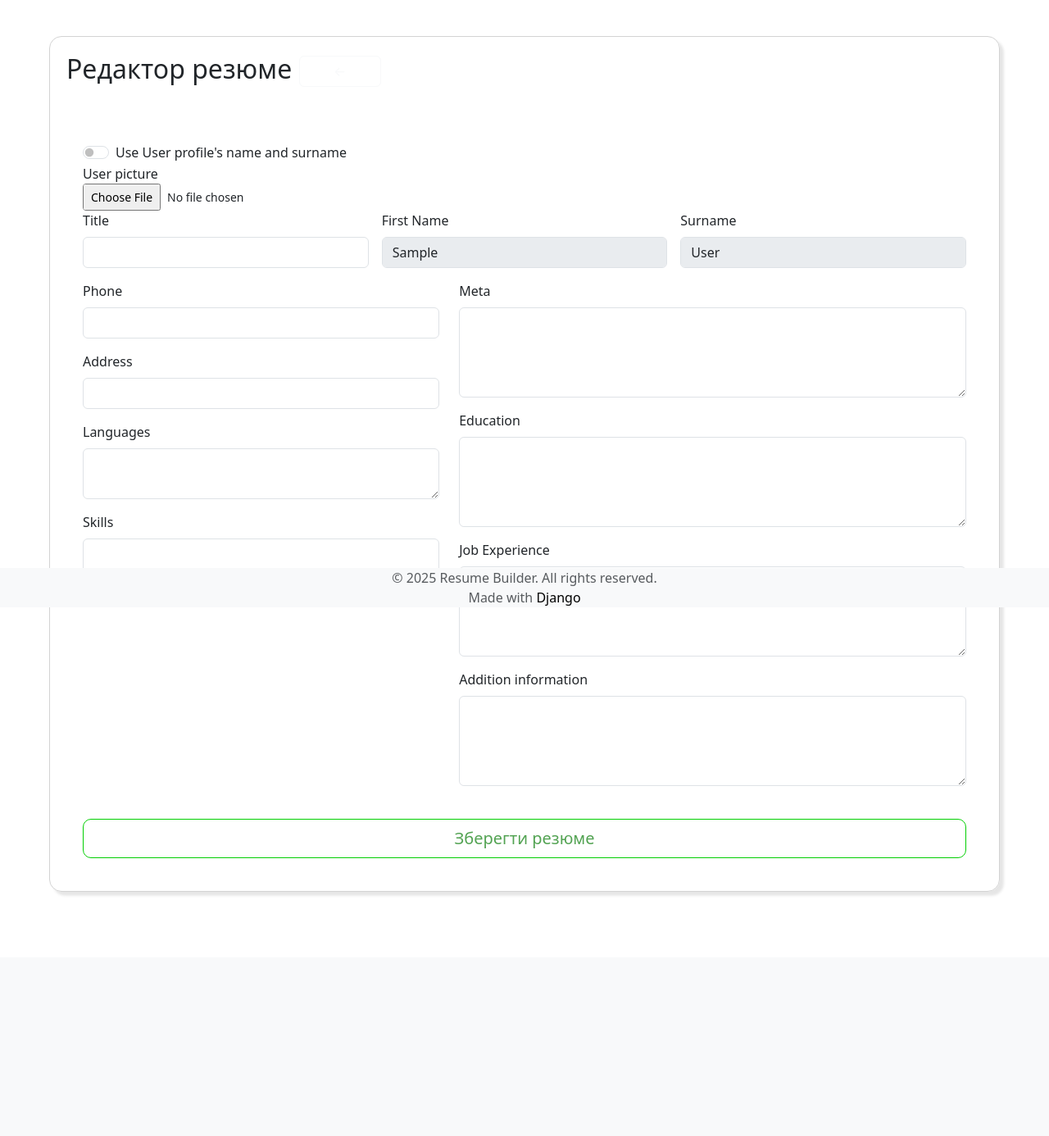
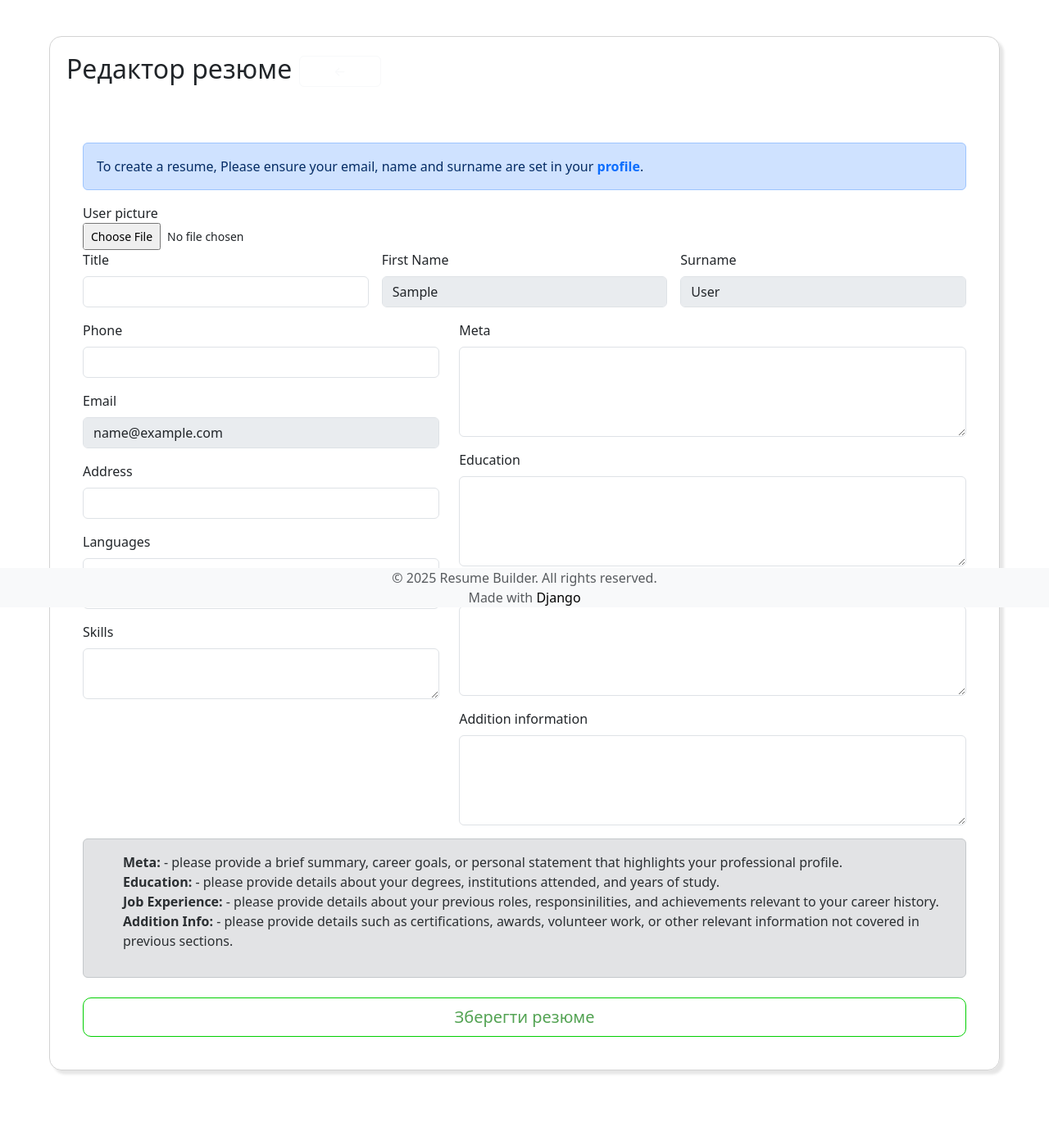
Before and after one commit to Rocer23/Resume, a Django app: page /create-resume/ in a window 1280 px wide. Shown: the part 59-1445 px from the top of the page at 82% size. Before the commit the page ends 1151 px from the top, so only its background shows below. Run offline with Django 5.2, Linux system fonts and the light colour scheme; the visitor is signed in with stand-in values (Sample User, id 1).

Commit message:
Update from 26.07.2025

```diff
--- a/core/urls.py
+++ b/core/urls.py
@@ -20,7 +20,7 @@ urlpatterns = [
     path('resume/<uuid:resume_id>/', views.resume, name='resume'),
     path('resume/<uuid:resume_id>/edit/', views.edit_resume, name='edit_resume'),
     path('resume/<uuid:resume_id>/copy/', views.make_copy, name="copy-resume"),
-    path('resume/<uuid:resume_id>/download/', views.download_resume, name='download'),
+    path('resume/<uuid:resume_id>/download/', views.download_resume, name='download-resume'),
     path('resume/<uuid:resume_id>/delete/', views.delete_resume, name='delete_resume'),
     path('user-profile/<uuid:user_id>/', views.user_profile, name='user-profile'),
     path('user-profile/<uuid:user_id>/change-password/', views.change_password, name='change-password'),
--- a/core/views.py
+++ b/core/views.py
@@ -1,17 +1,23 @@
+import io
+import os.path
+
 from django.contrib.auth import login, update_session_auth_hash
-from django.http import JsonResponse, FileResponse
+from django.contrib.auth.decorators import login_required
+from django.http import JsonResponse, FileResponse, HttpResponse
 from django.shortcuts import render, redirect, get_object_or_404
-from reportlab.lib.utils import simpleSplit
-from Resume.settings import FONT_PATH
-from .forms import ResumeForm, NewsForm, CustomUserCreationForm, ChangingPasswordForm
-from django.contrib.auth.decorators import login_required
-from core.models import Resume, CustomUser, News, Comment
 from django.views.decorators.csrf import csrf_exempt
-import io
-from reportlab.pdfgen import canvas
 from reportlab.lib.pagesizes import A4
+from reportlab.lib.utils import simpleSplit, ImageReader
+from reportlab.lib.colors import HexColor
 from reportlab.pdfbase import pdfmetrics
 from reportlab.pdfbase.ttfonts import TTFont
+from reportlab.pdfgen import canvas
+from xhtml2pdf import pisa
+
+from Resume import settings
+from Resume.settings import FONT_PATH
+from core.models import Resume, CustomUser, News, Comment
+from .forms import ResumeForm, NewsForm, CustomUserCreationForm
 
 
 # Create your views here.
@@ -72,16 +78,19 @@ def change_password(request, user_id):
 
     return redirect('index')
 
+
 # створення резюме
 @login_required(login_url="login")
 def create_resume(request):
     if request.method == 'POST':
         first_name = request.POST.get('first_name')
         last_name = request.POST.get('last_name')
+        email = request.POST.get('email')
 
         user = request.user
         user.first_name = first_name
         user.last_name = last_name
+        user.email = email
         try:
             user.save()
         except Exception as e:
@@ -96,7 +105,8 @@ def create_resume(request):
     else:
         form = ResumeForm(initial={
             "first_name": request.user.first_name,
-            "last_name": request.user.last_name
+            "last_name": request.user.last_name,
+            "email": request.user.email
         })
 
     return render(request, 'create_resume.html', {'form': form})
@@ -130,53 +140,80 @@ def download_resume(request, resume_id):
 
     buffer = io.BytesIO()
     p = canvas.Canvas(buffer, pagesize=A4)
+    width, height = A4
+    margin = 50
+
     FONT_NAME = 'DejaVuSans'
     pdfmetrics.registerFont(TTFont(FONT_NAME, FONT_PATH))
-    width, height = A4
+    p.setFont(FONT_NAME, 12)
 
-    x, y = 50, height - 50
-    max_width = 480
-    line_height = 16
 
-    def write(text, size=12, bold=False, indent=0, space_before=10):
+    x_left = margin
+    x_right = width / 2 + 10
+    y = height - margin
+
+    if resume.user_picture:
+        image_path = os.path.join(settings.MEDIA_ROOT, str(resume.user_picture))
+        if os.path.exists(image_path):
+            try:
+                img = ImageReader(image_path)
+                img_width = 100
+                img_height = 100
+                p.drawImage(img, x_left, y - img_height, width=img_width, height=img_height, mask='auto')
+                y -= img_height + 10
+            except Exception as e:
+                print(f"Image error: {e}")
+
+    p.setFont(FONT_NAME, 16)
+    p.setFillColor(HexColor("#000000"))
+    p.drawString(x_right, height - margin, f"{resume.user.first_name} {resume.user.last_name}")
+
+    p.setFont(FONT_NAME, 12)
+    if resume.title:
+        p.drawString(x_right, height - margin - 20, f"{resume.title}")
+
+    contact_y = y - 10
+    p.setFont(FONT_NAME, 10)
+    p.drawString(x_left, contact_y, f"Phone: {resume.phone}")
+    p.drawString(x_left, contact_y - 15, f"Email: {resume.user.email}")
+    p.drawString(x_left, contact_y - 30, f"Address: {resume.address}")
+    y = contact_y - 50
+
+    def section_of_write(title, content):
         nonlocal y
-        if not text:
+        if not content:
             return
-        y -= space_before
-        font = FONT_NAME + ('-Bold' if bold else "")
-        p.setFont(FONT_NAME, size)
-        lines = simpleSplit(str(text), FONT_NAME, size, max_width)
+        if y < 100:
+            p.showPage()
+            y = height - margin
+        p.setFont(FONT_NAME, 13)
+        p.setFillColor(HexColor("#005f73"))
+        p.drawString(x_left, y, title)
+        y -= 20
+        p.setFont(FONT_NAME, 11)
+        p.setFillColor(HexColor("#000000"))
+        lines = simpleSplit(str(content), FONT_NAME, 11, width - 2 * margin)
+
         for line in lines:
             if y < 50:
                 p.showPage()
-                y = height - 50
-                p.setFont(FONT_NAME, size)
-            p.drawString(x + indent, y, line)
-            y -= line_height
+                y = height - margin
+            p.drawString(x_left, y, line)
+            y -= 15
+        y -= 10
 
-    p.setFont(FONT_NAME, 16)
-    p.drawString(x, y, f"Resume: {resume.title}")
-    y -= 30
+    section_of_write("About Me", resume.meta)
+    section_of_write("Skills", resume.skills)
+    section_of_write("Expirience", resume.job_exp)
+    section_of_write("Education", resume.education)
+    section_of_write("Additional Info", resume.add_information)
 
-    write(f"Name: {resume.user.first_name} {resume.user.last_name}", bold=True)
-    write(f"Phone: {resume.phone}")
-    write(f"Address: {resume.address}")
-    write(f"Languages: {resume.language}")
-
-    write("About Me: ", bold=True, space_before=20)
-    write(resume.meta)
-    write(f"Job experience: ")
-    write(resume.job_exp)
-    write(f"Education: {resume.education}")
-    write(f"Skills: {resume.skills}")
-    write(f"Addition information: {resume.add_information}")
 
     p.showPage()
     p.save()
     buffer.seek(0)
 
     return FileResponse(buffer, as_attachment=True, filename=f"{resume.title}.pdf")
-
 
 def make_copy(request, resume_id):
     original = get_object_or_404(Resume, id=resume_id)
@@ -285,6 +322,7 @@ def delete_new(request, new_id):
     newD.delete()
     return redirect('news-page')
 
+
 @csrf_exempt
 @login_required(login_url="login")
 def add_comment(request, new_id):
--- a/static/js/modal-message.js
+++ b/static/js/script.js
@@ -34,4 +34,24 @@ document.addEventListener("DOMContentLoaded", function() {
             }
         });
     });
+
+    // Upload and show picture
+    const uploadPictureBtn = document.querySelector('.photo-upload');
+
+    uploadPictureBtn.addEventListener('change', function() {
+        displayPicture(this);
+    });
+
+    function displayPicture(input) {
+        if (input.files && input.files[0]) {
+            var reader = new FileReader();
+
+            reader.onload = function(e) {
+                document.getElementById('the-picture').setAttribute('src', e.target.result);
+            };
+
+            reader.readAsDataURL(input.files[0]);
+            uploadPictureBtn.ariaHidden();
+        };
+    };
 });
--- a/static/js/show-picture.js
+++ /dev/null
@@ -1,18 +0,0 @@
-const uploadPictureBtn = document.querySelector('.photo-upload');
-
-uploadPictureBtn.addEventListener('change', function() {
-    displayPicture(this);
-});
-
-function displayPicture(input) {
-    if (input.files && input.files[0]) {
-        var reader = new FileReader();
-
-        reader.onload = function(e) {
-            document.getElementById('the-picture').setAttribute('src', e.target.result);
-        };
-
-        reader.readAsDataURL(input.files[0]);
-        uploadPictureBtn.ariaHidden();
-    }
-}
--- a/templates/PDF_resume_template.html
+++ b/templates/PDF_resume_template.html
@@ -51,7 +51,7 @@
 <body>
     <div class="left">
         {% if resume.user_picture %}
-        <img src="{{ user_picture }}" alt="фото" class="photo">
+        <img src="{{ user_picture.url }}" alt="фото" class="photo">
         {% else %}
             {{ empty }}
         {% endif %}
@@ -66,8 +66,7 @@
         <div class="section">
             <p class="label">Skills</p>
             <ul>
-                {% for skill in resume.skills %}
-                <li>{{ skill }}</li>
+                <li>{{ resume.skills }}</li>
             </ul>
         </div>
 
--- a/templates/base.html
+++ b/templates/base.html
@@ -93,7 +93,6 @@
     </div>
 
     <script defer src="https://cdn.jsdelivr.net/npm/bootstrap@5.3.7/dist/js/bootstrap.bundle.min.js"></script>
-    <script src="{% static 'js/modal-message.js' %}"></script>
-    <script src="{% static 'js/show-picture.js' %}"></script>
+    <script src="{% static 'js/script.js' %}"></script>
 </body>
 </html>
--- a/templates/create_resume.html
+++ b/templates/create_resume.html
@@ -7,15 +7,8 @@
     <h2>Редактор резюме  <a class="btn btn-outline-light" id="back-to-main" href="/">&leftarrow;</a></h2>
     <div class="container mt-5">
 
-        <div class="form-check form-switch">
-            <input type="checkbox" role="switch" id="switchCheckDefault" class="form-check-input">
-            <label for="switchCheckDefault" class="form-check-label">
-                Use User profile's name and surname
-            </label>
-        </div>
-
-        <div class="alert alert-primary d-none" role="alert">
-            To create a resume, Please ensure your name and surname are set in your <strong><a href="{% url 'user-profile' user.id %}" style="text-decoration: none;">profile</a></strong>.
+        <div class="alert alert-primary" role="alert">
+            To create a resume, Please ensure your email, name and surname are set in your <strong><a href="{% url 'user-profile' user.id %}" style="text-decoration: none;">profile</a></strong>.
         </div>
 
         <form method="post" novalidate enctype="multipart/form-data">
@@ -37,12 +30,12 @@
 
                 <div class="col-md-4">
                     <label for="first-name" class="form-label">First Name</label>
-                    <input type="text" id="first_name" name="first_name" class="form-control" aria-label="Disabled input example" value="{{ request.user.first_name }}" disabled readonly>
+                    <input type="text" id="first_name" name="first_name" class="form-control"  value="{{ request.user.first_name }}" disabled readonly>
                 </div>
 
                 <div class="col-md-4">
                     <label for="last-name" class="form-label">Surname</label>
-                    <input type="text" id="last_name" name="last_name" class="form-control" aria-label="Disabled input example" value="{{ request.user.last_name }}" disabled readonly>
+                    <input type="text" id="last_name" name="last_name" class="form-control"  value="{{ request.user.last_name }}" disabled readonly>
                 </div>
             </div>
 
@@ -53,6 +46,12 @@
                         <label for="phone" class="form-label">Phone</label>
                         <input type="tel" id="phone" name="phone" class="form-control" required>
                     </div>
+
+                    <div class="mb-3">
+                        <label for="email" class="form-label">Email</label>
+                        <input type="email" id="email" name="email" class="form-control" value="{{ request.user.email }}" disabled readonly>
+                    </div>
+
                     <div class="mb-3">
                         <label for="address" class="form-label">Address</label>
                         <input type="text" id="address" name="address" class="form-control" required>
@@ -112,6 +111,22 @@
                 </div>
             </div>
 
+            <div class="alert alert-secondary" role="alert">
+                <ul>
+                   <li>
+                        <strong>Meta:</strong> - please provide a brief summary, career goals, or personal statement that highlights your professional profile.
+                   </li>
+                   <li>
+                        <strong>Education:</strong> - please provide details about your degrees, institutions attended, and years of study.
+                   </li>
+                   <li>
+                        <strong>Job Experience:</strong> - please provide details about your previous roles, responsinilities, and achievements relevant to your career history.
+                   </li>
+                   <li>
+                        <strong>Addition Info:</strong> - please provide details such as certifications, awards, volunteer work, or other relevant information not covered in previous sections.
+                   </li>
+            </div>
+
             <div class="d-grid mt-4">
                 <button type="submit" class="btn btn-lg" id="custom-style-success-btn">Зберегти резюме</button>
                 {% if form.error %}
@@ -126,15 +141,23 @@
 </div>
 
 <script>
-    const switchInput = document.getElementById('switchCheckDefault');
-    const alertBox = document.querySelector('.alert');
+// Upload and show picture
+const uploadPictureBtn = document.querySelector('.photo-upload');
+uploadPictureBtn.addEventListener('change', function() {
+    displayPicture(this);
+});
 
-    switchInput.addEventListener('change', function() {
-        if (this.checked) {
-            alertBox.classList.remove('d-none');
-        } else {
-            alertBox.classList.add('d-none');
-        }
-    });
+function displayPicture(input) {
+    if (input.files && input.files[0]) {
+        var reader = new FileReader();
+        reader.onload = function(e) {
+            document.getElementById('the-picture').setAttribute('src', e.target.result);
+        };
+        reader.readAsDataURL(input.files[0]);
+        uploadPictureBtn.ariaHidden();
+    };
+};
+
 </script>
+
 {% endblock %}
--- a/templates/edit_resume.html
+++ b/templates/edit_resume.html
@@ -40,6 +40,10 @@
                 <div class="mb-3">
                     <label for="phone" class="form-label">Phone</label>
                     {{ form.phone }}
+                </div>
+                <div class="mb-3">
+                    <label for="email" class="form-label">Email</label>
+                    <input type="email" id="email" name="email" class="form-control" aria-label="Disabled input example" value="{{ request.user.email }}" disabled readonly>
                 </div>
                 <div class="mb-3">
                     <label for="address" class="form-label">Address</label>
--- a/templates/resume.html
+++ b/templates/resume.html
@@ -60,6 +60,11 @@
       </div>
 
       <div class="mb-3">
+        <label for="email" class="form-label">Email</label>
+        <label class="form-label">{{ user.email }}</label>
+      </div>
+
+      <div class="mb-3">
         <label for="address" class="form-label">Address</label>
         <label class="form-label">{{ resume.address }}</label>
       </div>
```
Also changed, not shown: templates/create_new.html (+20 -0 lines), templates/index.html (+3 -35 lines).
